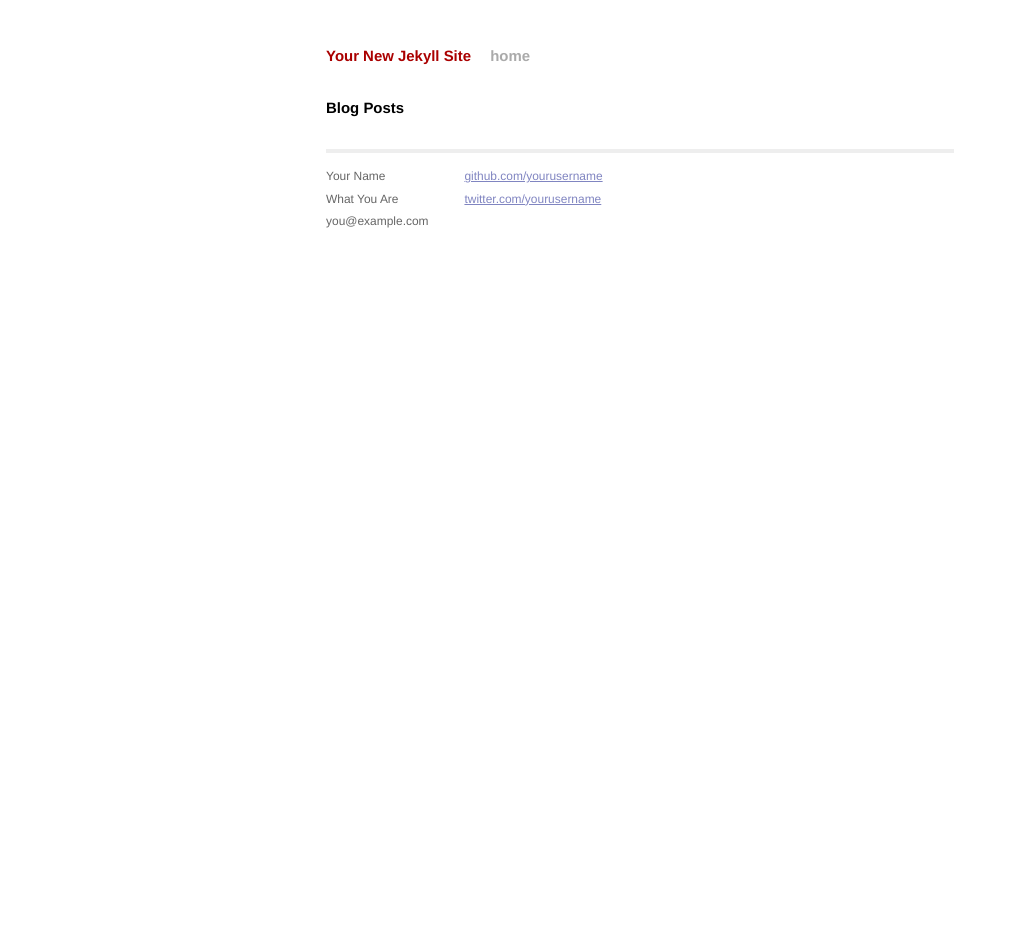
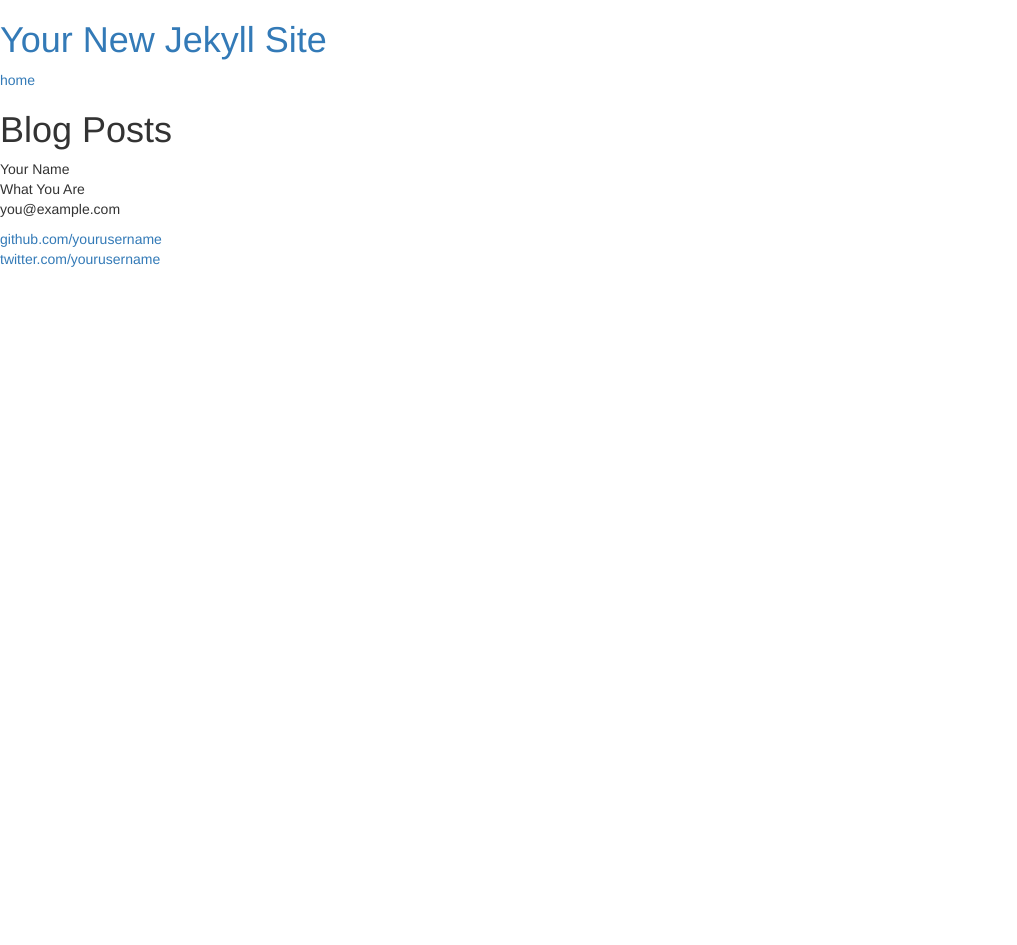
Before and after one commit to wmwolf/wmwolf.github.io, a Jekyll site: the page built from index.html, in a window 1280 px wide. Shown: the whole page, without its empty margins (0-1017 px from the left). Built offline with Jekyll 4.4.1, drawn with Linux system fonts in a browser that asks for light colours; nearby versions of some CDN libraries; library files that are not in the unit come from our copies; Markdown is read by kramdown in place of the engine named in the settings; after the commit the page ends 900 px from its top, so only the background shows below that.

Commit message:
Add in bootstrap.

```diff
--- a/_layouts/default.html
+++ b/_layouts/default.html
@@ -10,7 +10,7 @@
         <link rel="stylesheet" href="/css/syntax.css">
 
         <!-- Custom CSS -->
-        <link rel="stylesheet" href="/css/main.css">
+        <link rel="stylesheet" href="/css/bootstrap.min.css">
 
     </head>
     <body>
```
